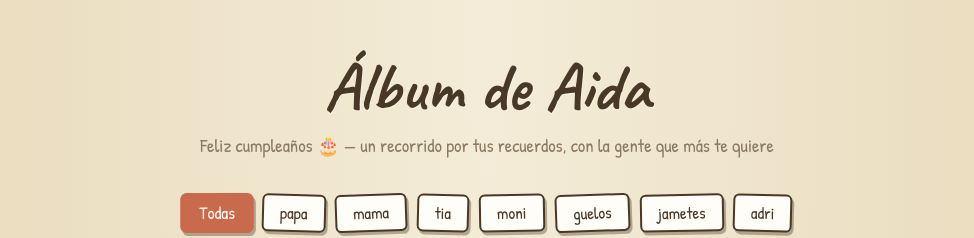
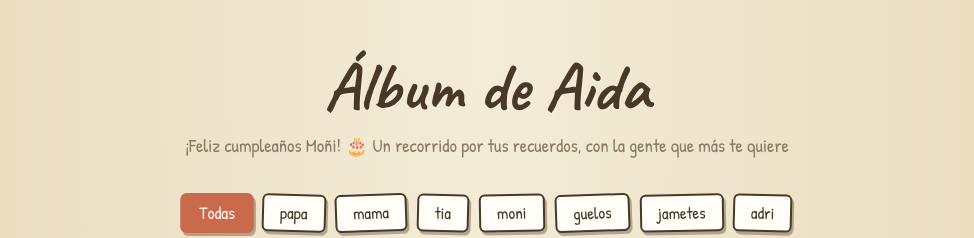
Before and after one commit to JaimeFerrer/aidagram, a plain HTML site: page index.html in a window 1280 px wide. Shown: the top 238 px of the page, without its empty margins (153-1127 px from the left). Drawn offline with Linux system fonts and the light colour scheme.

Commit message:
Cambia el mensaje de bienvenida a "¡Feliz cumpleaños Moñi!"
Co-Authored-By: Claude Sonnet 5 <noreply@anthropic.com>
Claude-Session: https://claude.ai/code/session_012SJStKVs1oQLNBRxbdGEuc

```diff
--- a/index.html
+++ b/index.html
@@ -15,7 +15,7 @@
 
   <header class="cover">
     <h1>Álbum de Aida</h1>
-    <p class="subtitle">Feliz cumpleaños 🎂 — un recorrido por tus recuerdos, con la gente que más te quiere</p>
+    <p class="subtitle">¡Feliz cumpleaños Moñi! 🎂 Un recorrido por tus recuerdos, con la gente que más te quiere</p>
   </header>
 
   <nav class="filters" id="filters">
```
